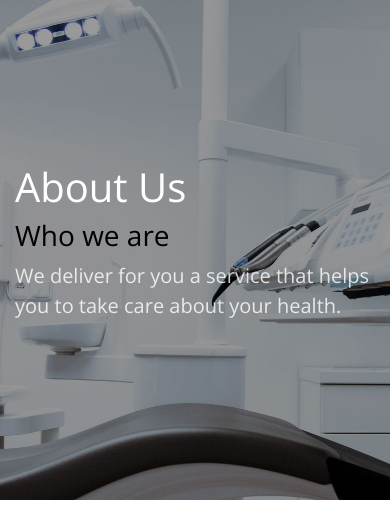
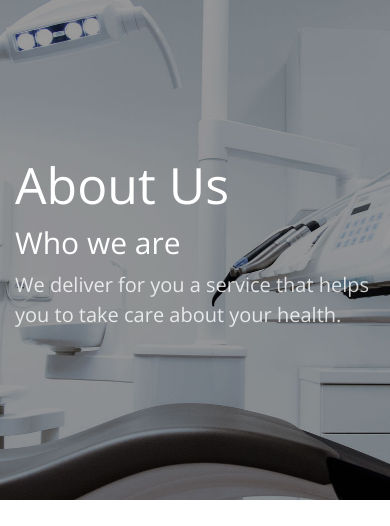
Before and after one commit to abanoub55/Cancer-Detection, a Django app: page /cancerApp/about in a window 390 px wide. Shown: the part 187-713 px from the top of the page. Run offline with Django 3.2, Linux system fonts and the light colour scheme; some libraries are stand-ins or nearby versions.

Commit message:
Update style.css

```diff
--- a/templates/static/cancerApp/css/style.css
+++ b/templates/static/cancerApp/css/style.css
@@ -250,9 +250,16 @@ header .navbar .dropdown-menu a {
   font-weight: 300;
 }
 
+.owl-carousel.home-slider .slider-item .slider-text h3 {
+  font-size: 30px;
+  color: #fff;
+  line-height: 1.3;
+  font-weight: 300;
+}
+
 @media (max-width: 991px) {
   .owl-carousel.home-slider .slider-item .slider-text h1 {
-    font-size: 40px;
+    font-size: 50px;
   }
 }
 
```
